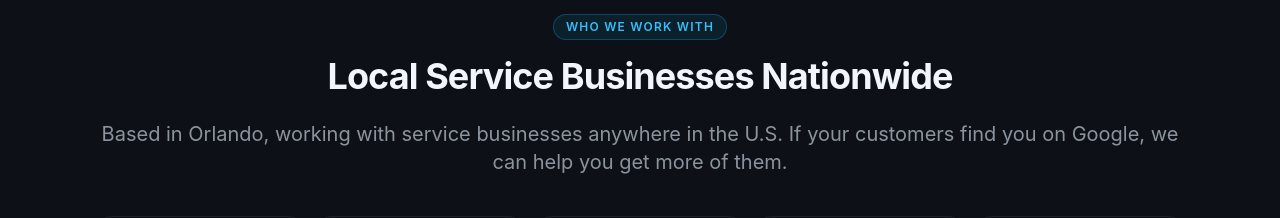
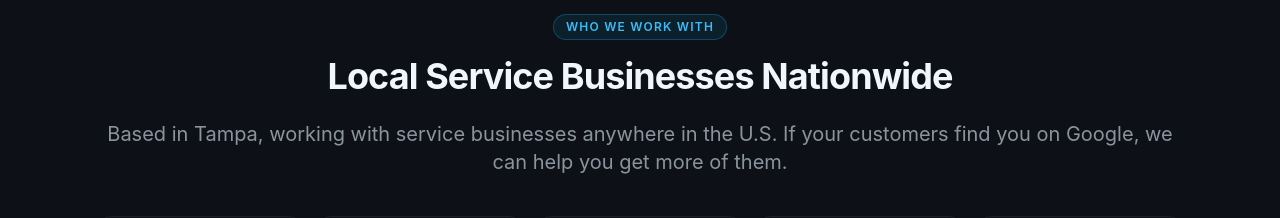
Before and after one commit to hayabusarivera23-ops/gr-scale-website, a Next.js app: page /about in a window 1280 px wide. Shown: the part 2700-2918 px from the top of the page. Built offline with nearby package versions, Linux system fonts and the light colour scheme.

Commit message:
Update location from Orlando to Tampa

```diff
--- a/src/app/about/page.tsx
+++ b/src/app/about/page.tsx
@@ -176,7 +176,7 @@ export default function AboutPage() {
           <span className="badge mb-4">Who We Work With</span>
           <h2 className="h2 mb-6">Local Service Businesses Nationwide</h2>
           <p className="lead mb-10">
-            Based in Orlando, working with service businesses anywhere in the U.S. If your customers find you on Google, we can help you get more of them.
+            Based in Tampa, working with service businesses anywhere in the U.S. If your customers find you on Google, we can help you get more of them.
           </p>
 
           <div className="grid grid-cols-2 sm:grid-cols-5 gap-3 mb-8">
```
